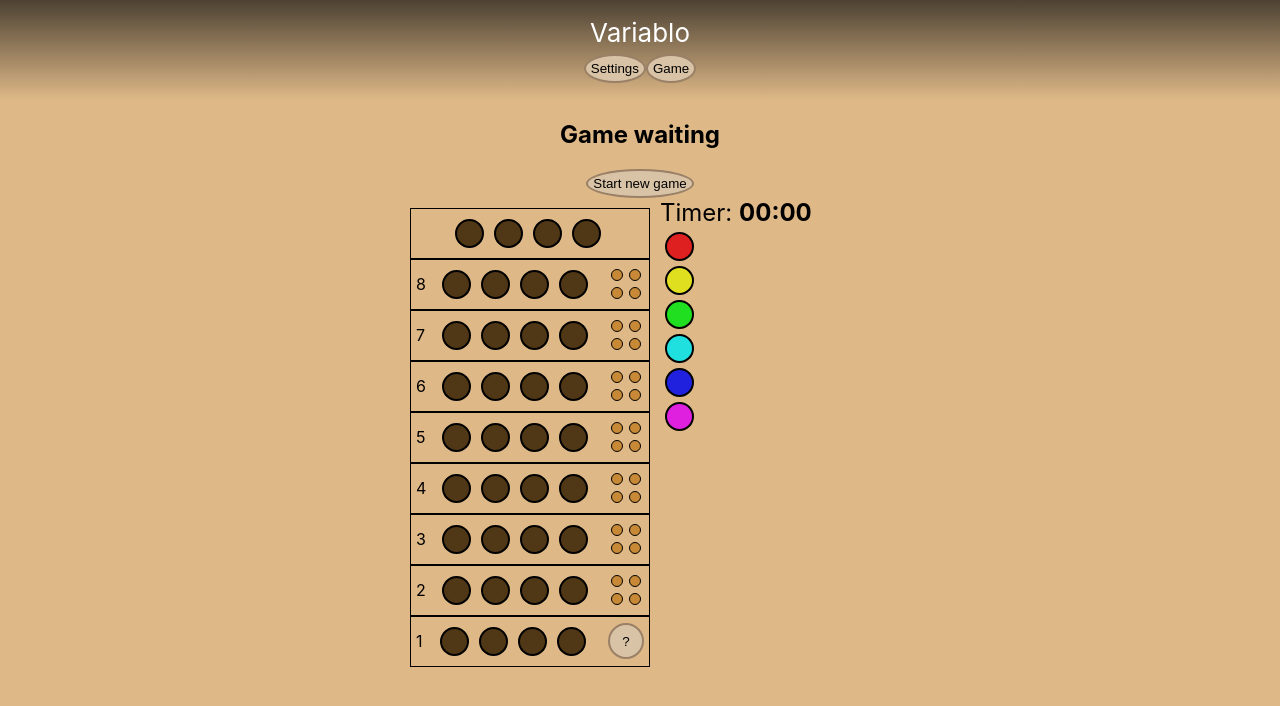
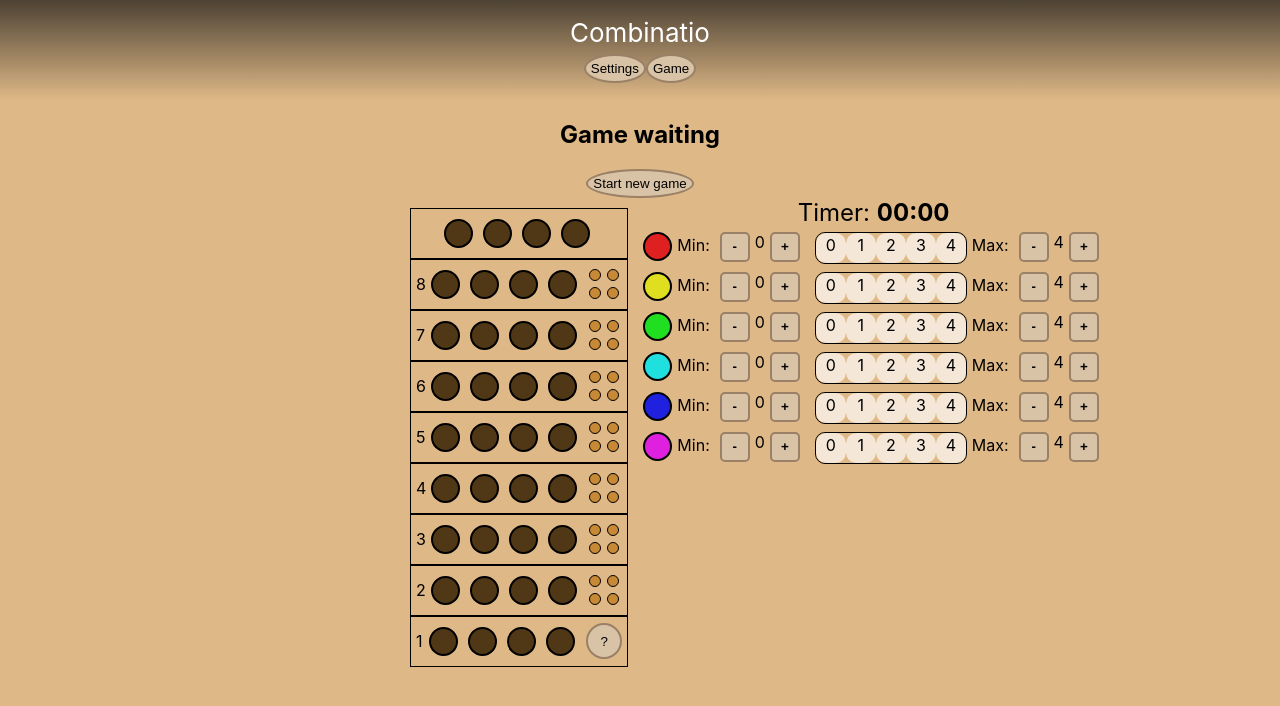
Before and after one commit to Radivis/combinatio, a React (Create React App) app: page / in a window 1280 px wide. Shown: the top 706 px of the page. Built offline with nearby package versions, Linux system fonts and the light colour scheme.

Commit message:
Implemented MinMaxControls

```diff
--- a/package.json
+++ b/package.json
@@ -1,6 +1,6 @@
 {
-  "name": "variablo",
-  "version": "0.1.0",
+  "name": "combinatio",
+  "version": "0.3.0",
   "private": true,
   "dependencies": {
     "@testing-library/jest-dom": "^5.16.5",
--- a/src/App.tsx
+++ b/src/App.tsx
@@ -45,7 +45,7 @@ const App = () => {
  	return (
 		<div className="App">
 	  		<header className="App-header">
-				Variablo
+				Combinatio
 				<nav>
 					<button onClick={() => {setActivePage('settings')}}>Settings</button>
 					<button onClick={() => {setActivePage('game')}}>Game</button>
--- /dev/null
+++ b/src/components/ColorBuckets/ColorBuckets.css
@@ -0,0 +1,5 @@
+.color-bucket {
+    display: flex;
+    flex-direction: row;
+    flex-wrap: nowrap;
+}
--- a/src/components/ColorBuckets/ColorBuckets.tsx
+++ b/src/components/ColorBuckets/ColorBuckets.tsx
@@ -1,8 +1,12 @@
 import { colorsDataString } from "../../interfaces/types";
+import { numPinsPerRow } from "../../constants";
 import Color from "../../util/Color";
 import Colors from "../../util/Colors";
 import ColorPin from "../ColorPin/ColorPin";
 import Drag from "../Drag/Drag";
+import MinMaxControl from "../MinMaxControl/MinMaxControl";
+
+import './ColorBuckets.css';
 
 interface colorBucketsProps {
     baseColorsDataString: colorsDataString;
@@ -14,15 +18,18 @@ const ColorBuckets = (props: colorBucketsProps) => {
     const baseColors = Colors.deserialize(baseColorsDataString);
 
     return <div className="color-buckets">
-        {baseColors.map((color: Color, index: number) => {
+        {baseColors.map((color: Color) => {
             return (
-                <Drag key={index} dragPayloadObject={{
-                    hue: color.hue,
-                    saturation: color.saturation,
-                    lightness: color.lightness
-                }}>
-                    <ColorPin key={index} color={color}/>
-                </Drag>
+                <div key={color.hue - 1440} className='color-bucket'>
+                    <Drag key={color.hue - 720} dragPayloadObject={{
+                        hue: color.hue,
+                        saturation: color.saturation,
+                        lightness: color.lightness
+                    }}>
+                        <ColorPin key={color.hue} color={color}/>
+                    </Drag>
+                    <MinMaxControl key={color.hue + 720} absoluteMin={0} absoluteMax={numPinsPerRow}/>
+                </div>
             )
         })}
     </div>
--- /dev/null
+++ b/src/components/IntegerControl/IntegerControl.css
@@ -0,0 +1,15 @@
+.integer-control {
+    display: flex;
+    flex-direction: row;
+    flex-wrap: nowrap;
+    margin: 5px;
+}
+
+.crement-button {
+    height: 30px;
+    width: 30px;
+    border-radius: 5px;
+    padding: 5px;
+    font-weight: bold;
+    margin: 0px 5px;
+}
--- /dev/null
+++ b/src/components/IntegerControl/IntegerControl.tsx
@@ -0,0 +1,46 @@
+import './IntegerControl.css';
+
+interface integerControlProps {
+    integer: number;
+    setInteger: Function;
+    minValue: number;
+    maxValue: number;
+    isIncrementCodependent: boolean;
+    isDecrementCodependent: boolean;
+    codependentValue: number;
+    setCodependentValue: Function;
+}
+
+const IntegerControl = (props: integerControlProps) => {
+    const {
+        integer,
+        setInteger,
+        minValue,
+        maxValue,
+        isIncrementCodependent,
+        isDecrementCodependent,
+        codependentValue,
+        setCodependentValue } = props;
+
+    const onDecrement = () => {
+        if (integer > minValue) {
+            setInteger(integer - 1);
+            if (isDecrementCodependent && integer === codependentValue) setCodependentValue(codependentValue - 1);
+        }
+    }
+
+    const onIncrement = () => {
+        if (integer < maxValue) {
+            setInteger(integer + 1);
+            if (isIncrementCodependent && integer === codependentValue) setCodependentValue(codependentValue + 1);
+        }
+    }
+
+    return <div className='integer-control'>
+        <button className='crement-button' onClick={onDecrement}>-</button>
+        {integer}
+        <button className='crement-button' onClick={onIncrement}>+</button>
+    </div>
+}
+
+export default IntegerControl;
--- /dev/null
+++ b/src/components/MinMaxControl/MinMaxControl.css
@@ -0,0 +1,30 @@
+.slider {
+    display: flex;
+    flex-direction: row;
+    align-items: baseline;
+}
+
+.slider-block {
+    height: 25px;
+    width: 25px;
+    padding: 2.5px;
+}
+
+.filled {
+    background-color: hsl(34, 57%, 90%);
+    border-radius: 35%;
+}
+
+.empty {
+    background-color: hsl(34, 57%, 70%);
+    opacity: 20%;
+}
+
+.value-display {
+    display: flex;
+    flex-direction: row;
+    flex-wrap: nowrap;
+    margin: 0px 5px;
+    border: 1px solid black;
+    border-radius: 10px;
+}
--- /dev/null
+++ b/src/components/MinMaxControl/MinMaxControl.tsx
@@ -0,0 +1,52 @@
+import { useState } from "react"
+
+import './MinMaxControl.css';
+import IntegerControl from "../IntegerControl/IntegerControl";
+
+interface minMaxSliderProps {
+    absoluteMin: number,
+    absoluteMax: number
+}
+
+const MinMaxControl = (props: minMaxSliderProps) => {
+    const { absoluteMin, absoluteMax } = props;
+
+    const [min, setMin] = useState(absoluteMin);
+    const [max, setMax] = useState(absoluteMax);
+
+    const classArray: string[] = [];
+    for (let i = absoluteMin; i < min; i++) classArray.push('slider-block empty');
+    for (let i = min; i <= max; i++) classArray.push('slider-block filled');
+    for (let i = max + 1; i <= absoluteMax; i++) classArray.push('slider-block empty');
+
+    return <div className='slider'>
+        Min:<IntegerControl
+            integer={min}
+            minValue={absoluteMin}
+            maxValue = {absoluteMax}
+            setInteger={setMin}
+            isIncrementCodependent={true}
+            isDecrementCodependent={false}
+            codependentValue={max}
+            setCodependentValue={setMax}
+        />
+        <div className='value-display'>
+            {classArray.map((className, index) => <div className={className} key={index}>
+                {index}
+            </div>
+            )}
+        </div>
+        Max:<IntegerControl
+            integer={max}
+            minValue={absoluteMin}
+            maxValue={absoluteMax}
+            setInteger={setMax}
+            isIncrementCodependent={false}
+            isDecrementCodependent={true}
+            codependentValue={min}
+            setCodependentValue={setMin}
+        />
+    </div>
+}
+
+export default MinMaxControl;
```
